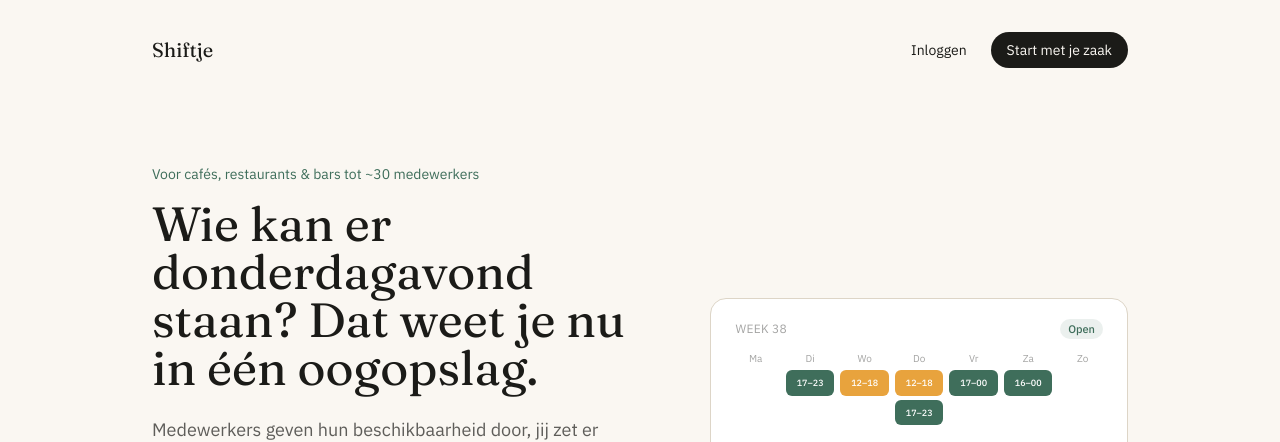
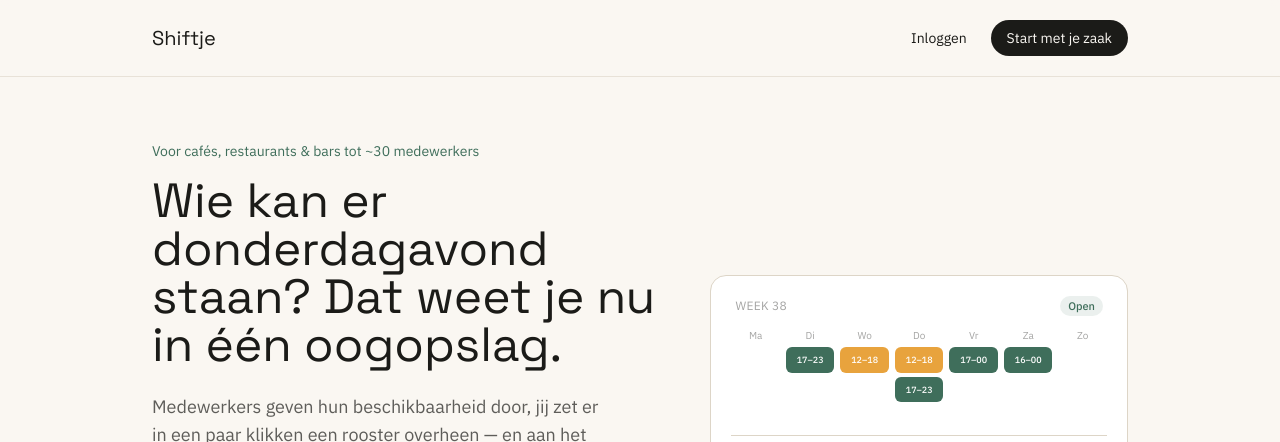
Before and after one commit to ThomKlomp/Planningstool, a Next.js app: page / in a window 1280 px wide. Shown: the top 442 px of the page. Built offline with nearby package versions, Linux system fonts and the light colour scheme; no server answers.

Commit message:
Add files via upload

```diff
--- a/src/app/layout.tsx
+++ b/src/app/layout.tsx
@@ -1,14 +1,14 @@
 import type { Metadata } from "next";
-import { Fraunces, IBM_Plex_Sans } from "next/font/google";
+import { Space_Grotesk, IBM_Plex_Sans } from "next/font/google";
 import { getServerSession } from "next-auth";
 import { authOptions } from "@/lib/auth";
 import ChatWidget from "@/components/chat-widget";
 import "./globals.css";
 
-const fraunces = Fraunces({
+const spaceGrotesk = Space_Grotesk({
   subsets: ["latin"],
-  variable: "--font-fraunces",
-  weight: ["400", "500", "600"],
+  variable: "--font-space-grotesk",
+  weight: ["400", "500", "600", "700"],
 });
 
 const plex = IBM_Plex_Sans({
@@ -31,7 +31,7 @@ export default async function RootLayout({
   const session = await getServerSession(authOptions).catch(() => null);
 
   return (
-    <html lang="nl" className={`${fraunces.variable} ${plex.variable}`}>
+    <html lang="nl" className={`${spaceGrotesk.variable} ${plex.variable}`}>
       <body className="font-body">
         {children}
         <ChatWidget
--- a/src/app/page.tsx
+++ b/src/app/page.tsx
@@ -3,7 +3,8 @@ import Link from "next/link";
 export default function HomePage() {
   return (
     <main className="min-h-screen bg-paper text-ink">
-      <header className="mx-auto flex max-w-5xl items-center justify-between px-6 py-8">
+      <header className="sticky top-0 z-50 border-b border-line/60 bg-paper/90 backdrop-blur-sm">
+        <div className="mx-auto flex max-w-5xl items-center justify-between px-6 py-5">
           <span className="font-display text-xl">Shiftje</span>
           <nav className="flex items-center gap-6 text-sm">
             <Link href="/signin" className="hover:text-awning">
@@ -16,6 +17,7 @@ export default function HomePage() {
               Start met je zaak
             </Link>
           </nav>
+        </div>
       </header>
 
       {/* Hero */}
--- a/tailwind.config.ts
+++ b/tailwind.config.ts
@@ -15,7 +15,7 @@ const config: Config = {
         line: "#DDD5C7",
       },
       fontFamily: {
-        display: ["var(--font-fraunces)", "serif"],
+        display: ["var(--font-space-grotesk)", "sans-serif"],
         body: ["var(--font-plex)", "sans-serif"],
       },
     },
```
Lines whose indentation alone changed are shown as unchanged.
